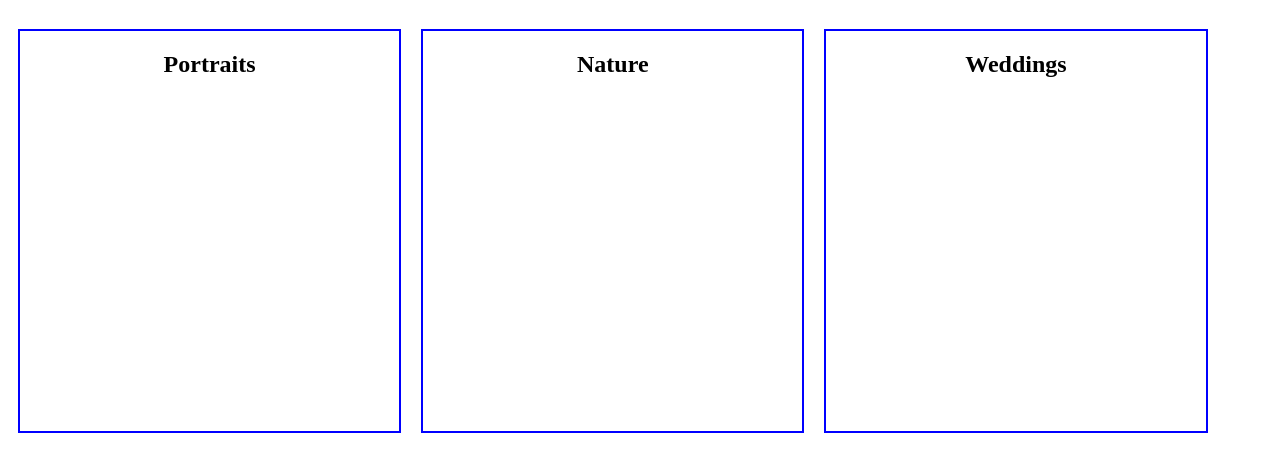
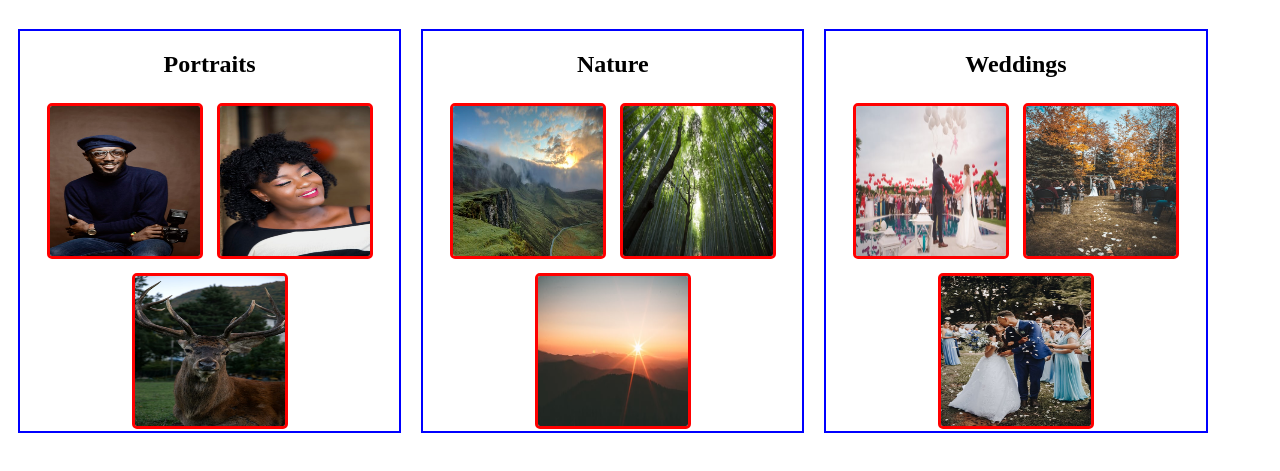
Before and after one commit to Kips-alih/Photographer_portfolio, a plain HTML site: page index.html in a window 1280 px wide. Shown: the part 61-532 px from the top of the page. Drawn offline with Linux system fonts and the light colour scheme.

Commit message:
Add images,style the images

```diff
--- a/css/style.css
+++ b/css/style.css
@@ -6,3 +6,10 @@
   margin: 10px;
   text-align: center;
 }
+.column img{
+  height: 150px;
+  width: 150px;
+  border: 3px solid red;
+  margin: 5px;
+  border-radius:5px ;
+}
--- a/index.html
+++ b/index.html
@@ -11,12 +11,21 @@
   <h1>Photographer Portfolio</h1>
   <div class="column">
     <h2>Portraits</h2>
+    <img src="./images/portrait1.jpeg" alt="man">
+    <img src="./images/makeup.jpeg" alt="makeup">
+    <img src="./images/deer.jpeg" alt="deer">
   </div>
   <div class="column">
     <h2>Nature</h2>
+    <img src="./images/landscape.jpeg" alt="landscape">
+    <img src="./images/bamboo.jpeg" alt="bamboo">
+    <img src="./images/sun.jpeg" alt="sun">
   </div>
   <div class="column">
     <h2>Weddings</h2>
+    <img src="./images/wedding.jpeg" alt="Weddings">
+    <img src="./images/wedding1.jpeg" alt="wedding">
+    <img src="./images/wedding2.jpeg" alt="wedding">
   </div>
 </body>
 </html>
```
Also changed, not shown: images/bamboo.jpeg (added), images/deer.jpeg (added), images/landscape.jpeg (added), images/makeup.jpeg (added), images/portrait1.jpeg (added), images/sun.jpeg (added), images/wedding.jpeg (added), images/wedding1.jpeg (added), images/wedding2.jpeg (added).
